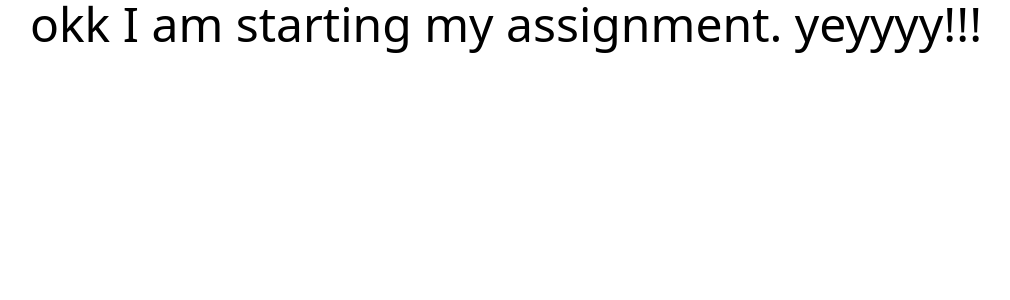
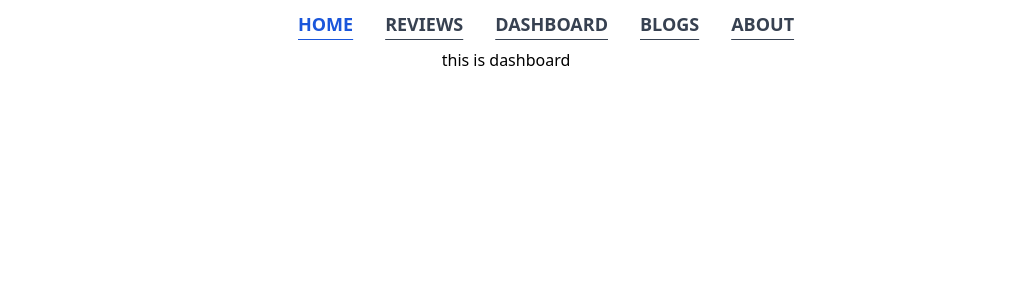
Before and after one commit to Fahadmohammad1/gadget-analyze, a React (Create React App) app: page /dashboard in a window 1280 px wide. Shown: the top 300 px of the page, without its empty margins (134-1144 px from the left). Built offline with nearby package versions, Linux system fonts and the light colour scheme.

Commit message:
nav and route added

```diff
--- a/public/index.html
+++ b/public/index.html
@@ -24,11 +24,13 @@
       work correctly both with client-side routing and a non-root public URL.
       Learn how to configure a non-root public URL by running `npm run build`.
     -->
-    <title>React App</title>
+    <title>Pro-Nalyze</title>
   </head>
   <body>
     <noscript>You need to enable JavaScript to run this app.</noscript>
+
     <div id="root"></div>
+
     <!--
       This HTML file is a template.
       If you open it directly in the browser, you will see an empty page.
--- a/src/App.js
+++ b/src/App.js
@@ -1,9 +1,26 @@
+import { Route, Routes } from "react-router-dom";
 import "./App.css";
+import About from "./components/About/About";
+import Blogs from "./components/Blogs/Blogs";
+import Dashboard from "./components/Dashboard/Dashboard";
+import Header from "./components/Header/Header";
+import Home from "./components/Home/Home";
+import NotFound from "./components/NotFound/NotFound";
+import Reviews from "./components/Reviews/Reviews";
 
 function App() {
   return (
     <div className="App">
-      <h1 className="text-5xl">okk I am starting my assignment. yeyyyy!!!</h1>
+      <Header></Header>
+      <Routes>
+        <Route path="/" element={<Home></Home>}></Route>
+        <Route path="/home" element={<Home></Home>}></Route>
+        <Route path="/reviews" element={<Reviews></Reviews>}></Route>
+        <Route path="/dashboard" element={<Dashboard></Dashboard>}></Route>
+        <Route path="/blogs" element={<Blogs></Blogs>}></Route>
+        <Route path="/about" element={<About></About>}></Route>
+        <Route path="*" element={<NotFound></NotFound>}></Route>
+      </Routes>
     </div>
   );
 }
--- /dev/null
+++ b/src/components/About/About.js
@@ -0,0 +1,11 @@
+import React from "react";
+
+const About = () => {
+  return (
+    <div>
+      <h1>this is about</h1>
+    </div>
+  );
+};
+
+export default About;
--- /dev/null
+++ b/src/components/Blogs/Blogs.js
@@ -0,0 +1,11 @@
+import React from "react";
+
+const Blogs = () => {
+  return (
+    <div>
+      <h1>this is blogs bro</h1>
+    </div>
+  );
+};
+
+export default Blogs;
--- /dev/null
+++ b/src/components/Dashboard/Dashboard.js
@@ -0,0 +1,11 @@
+import React from "react";
+
+const Dashboard = () => {
+  return (
+    <div>
+      <h1>this is dashboard</h1>
+    </div>
+  );
+};
+
+export default Dashboard;
--- /dev/null
+++ b/src/components/Header/Header.js
@@ -0,0 +1,63 @@
+import React from "react";
+import { NavLink } from "react-router-dom";
+
+const Header = () => {
+  return (
+    <div>
+      <nav className="bg-white border-gray-200 px-2 sm:px-4 py-2.5 rounded dark:bg-gray-800 ">
+        <div className="container flex flex-wrap justify-between items-center mx-auto md:w-1/3">
+          <div
+            className="justify-between items-center w-full md:flex md:w-auto md:order-1"
+            id="mobile-menu-2"
+          >
+            <ul className="flex flex-col mt-4 md:flex-row md:space-x-8 md:mt-0 md:text-sm md:font-medium">
+              <li>
+                <NavLink
+                  to="/home"
+                  className=" underline underline-offset-8  font-bold md:text-lg block py-2 pr-4 pl-3 text-white bg-blue-700 rounded md:bg-transparent md:text-blue-700 md:p-0 dark:text-white"
+                  aria-current="page"
+                >
+                  HOME
+                </NavLink>
+              </li>
+              <li>
+                <NavLink
+                  to="reviews"
+                  className=" underline underline-offset-8  font-bold md:text-lg block py-2 pr-4 pl-3 text-gray-700 border-b border-gray-100 hover:bg-gray-50 md:hover:bg-transparent md:border-0 md:hover:text-blue-700 md:p-0 dark:text-gray-400 md:dark:hover:text-white dark:hover:bg-gray-700 dark:hover:text-white md:dark:hover:bg-transparent dark:border-gray-700"
+                >
+                  REVIEWS
+                </NavLink>
+              </li>
+              <li>
+                <NavLink
+                  to="/dashboard"
+                  className="  underline underline-offset-8 font-bold md:text-lg block py-2 pr-4 pl-3 text-gray-700 border-b border-gray-100 hover:bg-gray-50 md:hover:bg-transparent md:border-0 md:hover:text-blue-700 md:p-0 dark:text-gray-400 md:dark:hover:text-white dark:hover:bg-gray-700 dark:hover:text-white md:dark:hover:bg-transparent dark:border-gray-700"
+                >
+                  DASHBOARD
+                </NavLink>
+              </li>
+              <li>
+                <NavLink
+                  to="/blogs"
+                  className=" underline underline-offset-8  font-bold md:text-lg block py-2 pr-4 pl-3 text-gray-700 border-b border-gray-100 hover:bg-gray-50 md:hover:bg-transparent md:border-0 md:hover:text-blue-700 md:p-0 dark:text-gray-400 md:dark:hover:text-white dark:hover:bg-gray-700 dark:hover:text-white md:dark:hover:bg-transparent dark:border-gray-700"
+                >
+                  BLOGS
+                </NavLink>
+              </li>
+              <li>
+                <NavLink
+                  to="/about"
+                  className=" underline underline-offset-8  font-bold md:text-lg block py-2 pr-4 pl-3 text-gray-700 border-b border-gray-100 hover:bg-gray-50 md:hover:bg-transparent md:border-0 md:hover:text-blue-700 md:p-0 dark:text-gray-400 md:dark:hover:text-white dark:hover:bg-gray-700 dark:hover:text-white md:dark:hover:bg-transparent dark:border-gray-700"
+                >
+                  ABOUT
+                </NavLink>
+              </li>
+            </ul>
+          </div>
+        </div>
+      </nav>
+    </div>
+  );
+};
+
+export default Header;
--- /dev/null
+++ b/src/components/Home/Home.js
@@ -0,0 +1,11 @@
+import React from "react";
+
+const Home = () => {
+  return (
+    <div>
+      <h1>this is home</h1>
+    </div>
+  );
+};
+
+export default Home;
--- /dev/null
+++ b/src/components/NotFound/NotFound.js
@@ -0,0 +1,11 @@
+import React from "react";
+
+const NotFound = () => {
+  return (
+    <div>
+      <h1>this is not found</h1>
+    </div>
+  );
+};
+
+export default NotFound;
--- /dev/null
+++ b/src/components/Reviews/Reviews.js
@@ -0,0 +1,11 @@
+import React from "react";
+
+const Reviews = () => {
+  return (
+    <div>
+      <h1>this is review</h1>
+    </div>
+  );
+};
+
+export default Reviews;
```
